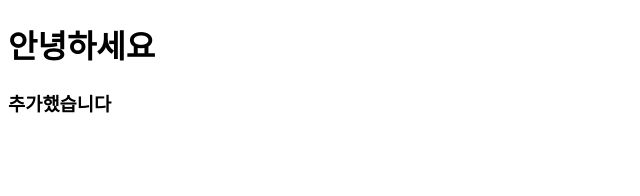
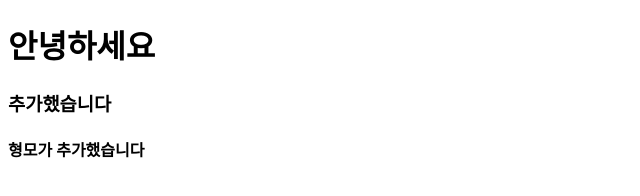
Before and after one commit to amilk5u/minzoo, a plain HTML site: page index.html in a window 1280 px wide. Shown: the whole page, without its empty margins (0-640 px from the left). Drawn offline with Linux system fonts and the light colour scheme.

Commit message:
andy commit

```diff
--- a/index.html
+++ b/index.html
@@ -10,6 +10,7 @@
    <div>
       <h1>안녕하세요</h1>
       <h3>추가했습니다</h3>
+      <h4>형모가 추가했습니다</h4>
    </div>
 </body>
 </html>
```
